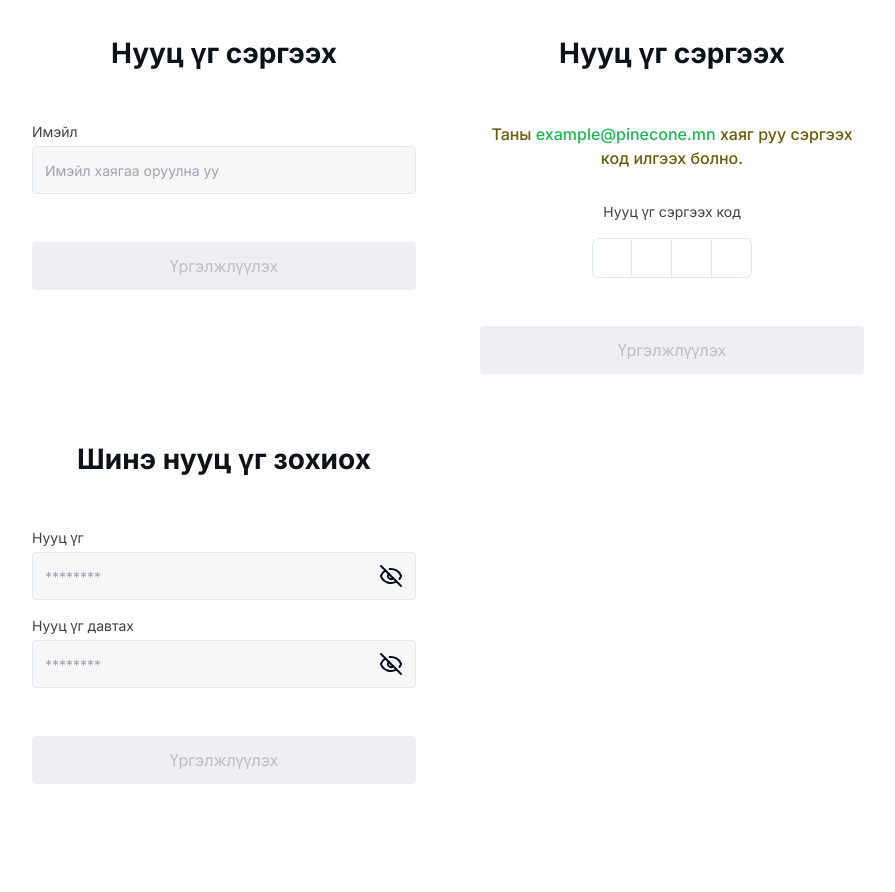
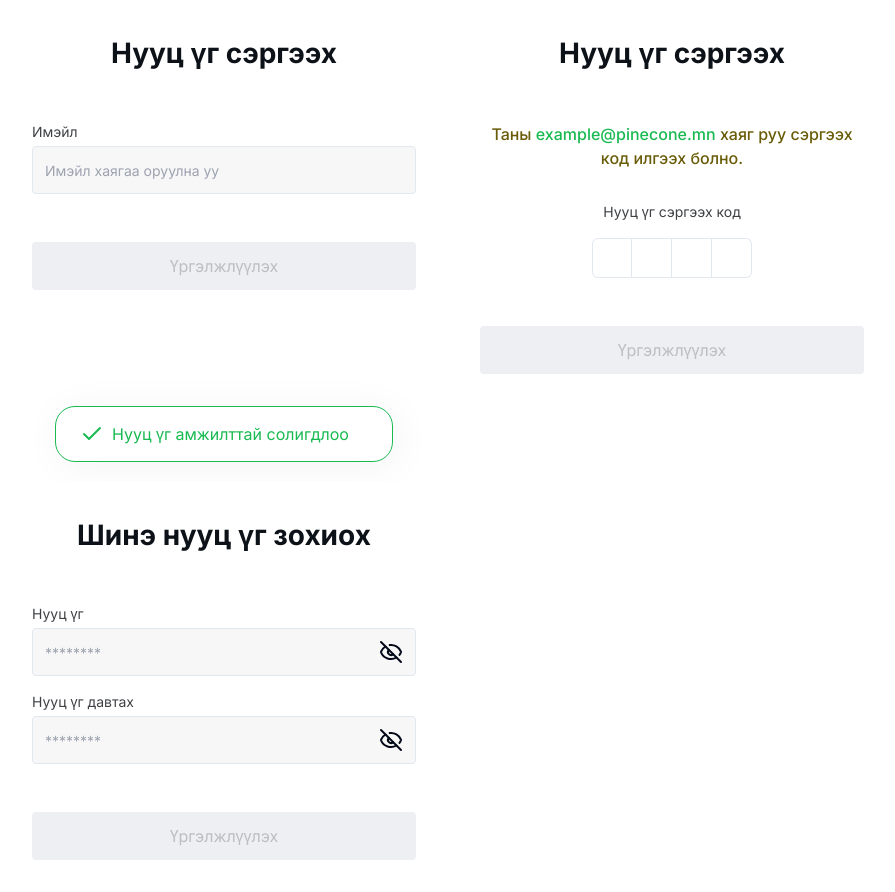
Before and after one commit to 2K241B/Shijre-Food-Delivery, a Next.js app in the folder FE/: page /pass-recovery in a window 1280 px wide. Shown: the whole page, without its empty margins (0-895 px from the left). Before the commit the page ends 816 px from the top, so only its background shows below. Built offline with nearby package versions, Linux system fonts and the light colour scheme.

Commit message:
Add forgot password only ui

```diff
--- a/FE/src/components/recovery-new-password.jsx
+++ b/FE/src/components/recovery-new-password.jsx
@@ -4,6 +4,7 @@ import { useMemo, useState } from "react";
 import { CustomButton } from "./curstomButton"
 import { CustomInput } from "./customInput"
 import _ from "lodash"
+import { CheckIcon } from "lucide-react";
 
 export const RecoveryNewPassword = () => {
 
@@ -16,8 +17,13 @@ export const RecoveryNewPassword = () => {
     }
 
     const debounceFn = useMemo(() => _.debounce(handleOnChange, 500), []);
+    return <div className="flex flex-col gap-5 w-fit items-center">
+        <div className="w-[338px] h-[56px] p-6 shrink rounded-[20px] border-[1px] border-solid border-[#18BA51] flex items-center gap-2 shadow-[4px_4px_40px_0px_rgba(0,0,0,0.05)]">
+            <CheckIcon color="#18BA51"/>
+            <p className="text-[#18BA51] text-center">Нууц үг амжилттай солигдлоо</p>
+        </div>
 
-    return <form className="inline-flex p-8 flex-col items-start rounded-2xl bg-white gap-12">
+        <form className="inline-flex p-8 flex-col items-start rounded-2xl bg-white gap-12">
         <div className="flex justify-center w-full">
             <h2 className="text-[#0D1118] text-center text-[28px] font-bold">Шинэ нууц үг зохиох </h2>
         </div>
@@ -31,4 +37,5 @@ export const RecoveryNewPassword = () => {
             <CustomButton type="submit" variant={formData.password.length > 0 && formData.rePassword.length > 0 ? "primary" : "secondary"}>Үргэлжлүүлэх</CustomButton>
         </div>
     </form>
+    </div>
 }
```
